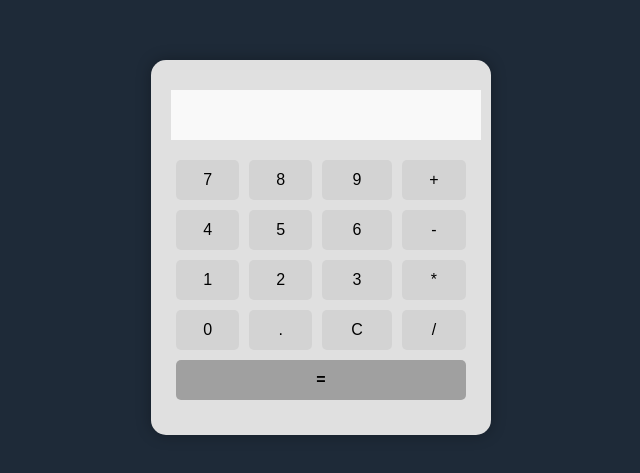
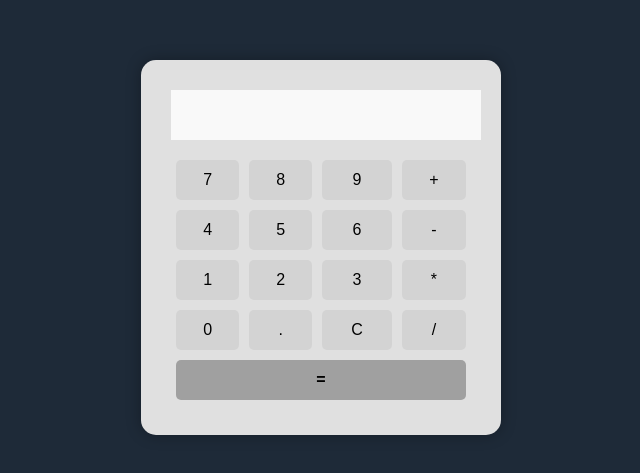
Before and after one commit to Juvie-cmd/Calculator, a plain HTML site: page index.html in a window 1280 px wide. Shown: the part 153-626 px from the top of the page, without its empty margins (319-959 px from the left). Drawn offline with Linux system fonts and the light colour scheme.

Commit message:
[updated-css]

```diff
--- a/style.css
+++ b/style.css
@@ -11,7 +11,7 @@ body {
 
 .calculator-container {
   background-color: #e0e0e0;
-  padding: 30px 20px;
+  padding: 30px 30px;
   border-radius: 15px;
   box-shadow: 0 0 15px rgba(0, 0, 0, 0.3);
   width: 300px;
```
